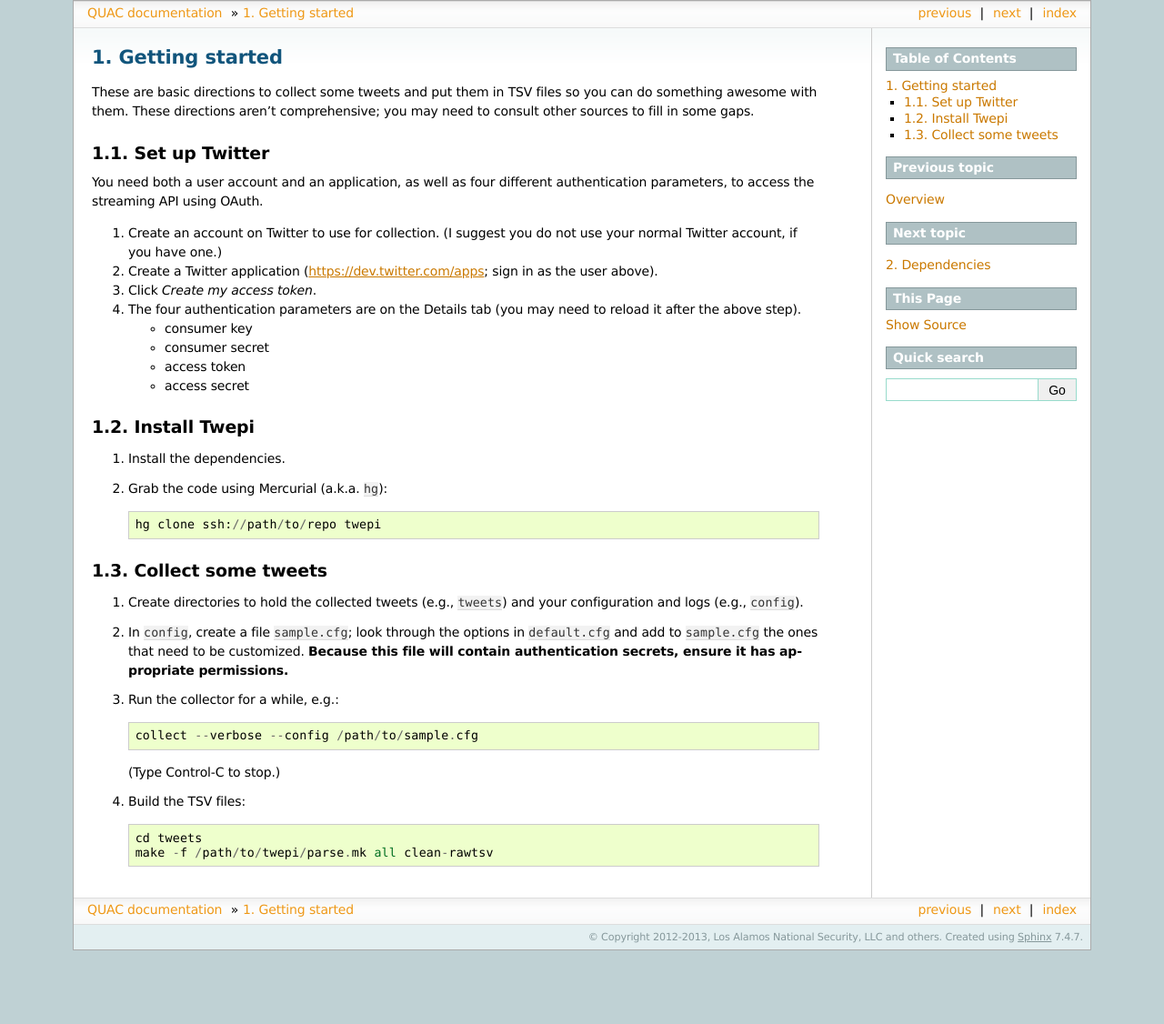
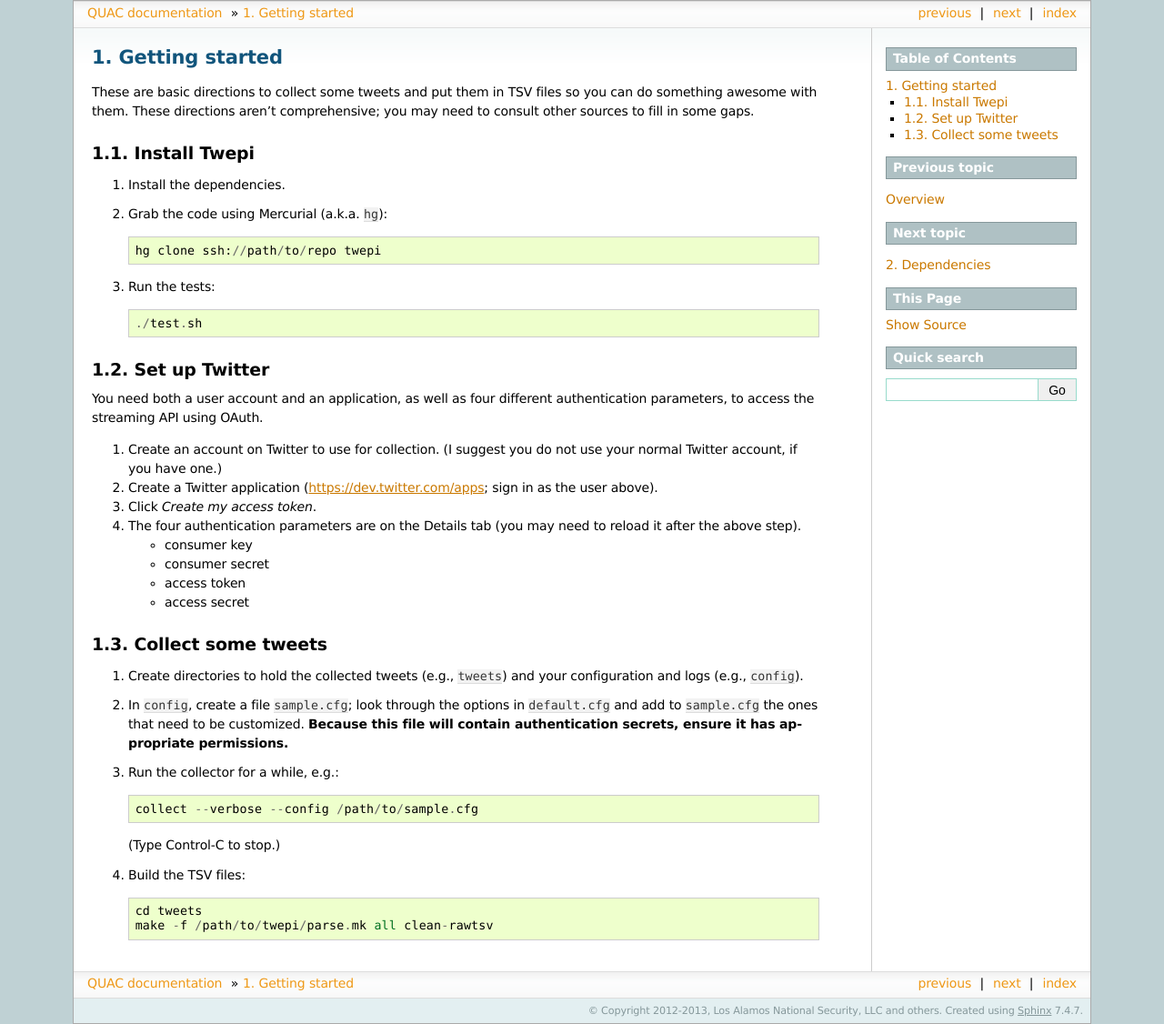
Before and after one commit to reidpr/quac, a Sphinx documentation site: the page built from sphinx/getting_started.rst, in a window 1280 px wide. Shown: the whole page at 91% size. Built offline with Sphinx 7.4.7, drawn with Linux system fonts in a browser that asks for light colours; formulas are drawn with MathJax 3; before the commit the page ends 1045 px from its top, so only the background shows below that; some of the changed lines change nothing that is shown.

Commit message:
brief shoutout for test.sh (closes #26)

```diff
--- a/sphinx/getting_started.rst
+++ b/sphinx/getting_started.rst
@@ -4,6 +4,19 @@ Getting started
 These are basic directions to collect some tweets and put them in TSV files so
 you can do something awesome with them. These directions aren't comprehensive;
 you may need to consult other sources to fill in some gaps.
+
+Install Twepi
+=============
+
+#. Install the dependencies.
+
+#. Grab the code using Mercurial (a.k.a. ``hg``)::
+
+     hg clone ssh://path/to/repo twepi
+
+#. Run the tests::
+
+     ./test.sh
 
 Set up Twitter
 ==============
@@ -27,15 +40,6 @@ authentication parameters, to access the streaming API using OAuth.
    * access token
    * access secret
 
-Install Twepi
-=============
-
-#. Install the dependencies.
-
-#. Grab the code using Mercurial (a.k.a. ``hg``)::
-
-     hg clone ssh://path/to/repo twepi
-
 Collect some tweets
 ===================
 
```
